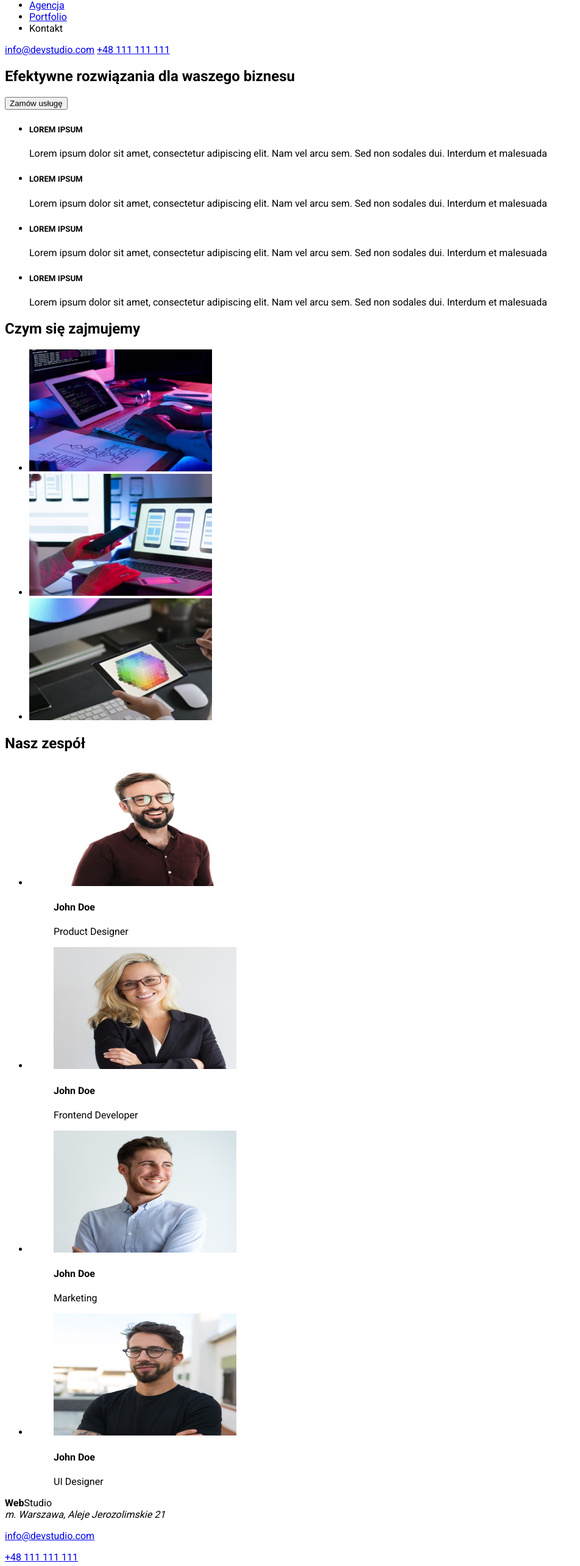
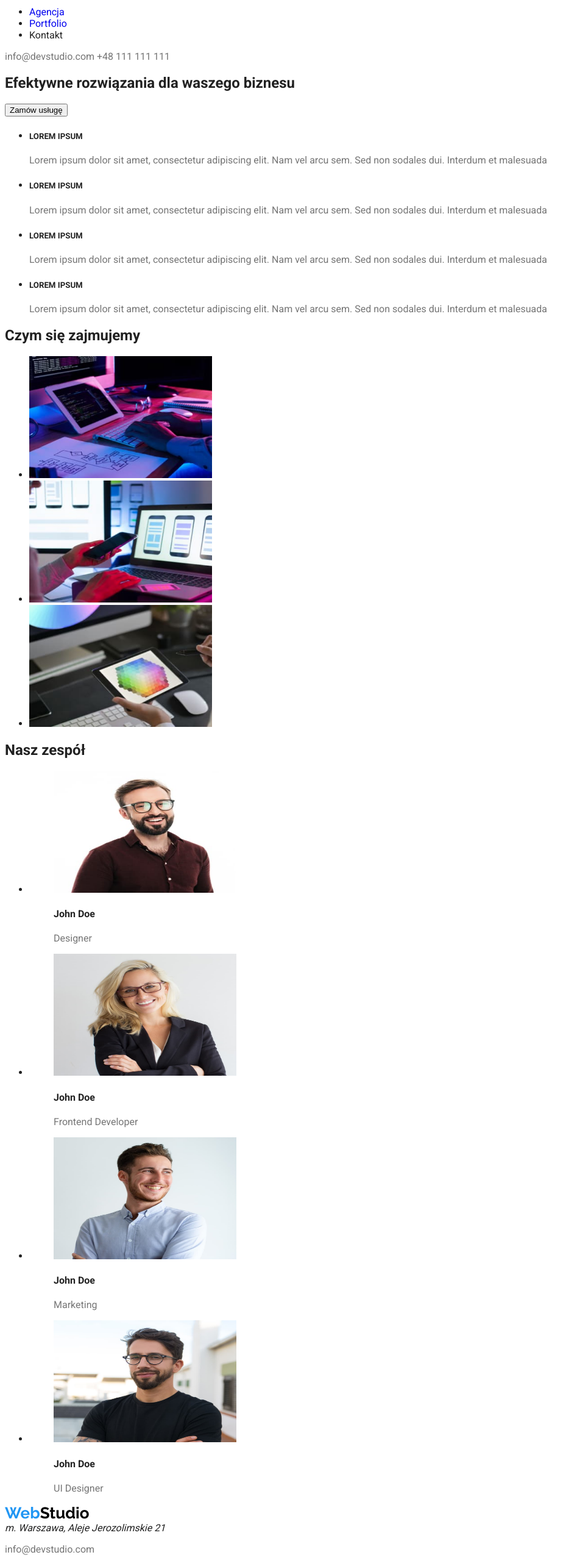
Before and after one commit to MattyEmAny/goit-markup-hw-02, a plain HTML site: page index.html in a window 1280 px wide. Shown: the part 44-2612 px from the top of the page at 61% size, without its empty margins (0-952 px from the left). Drawn offline with Linux system fonts and the light colour scheme.

Commit message:
Update second index html

```diff
--- a/css/styles.css
+++ b/css/styles.css
@@ -1,8 +1,43 @@
 body {
   font-family: "Roboto", sans-serif;
+  color: #212121;
+}
+
+:root {
+  --buttons-background-color: #2196f3;
+  --buttons-text-color: #fff;
+  --links-color: #2196f3;
+  --no-main-color: #757575;
 }
 
 .link:hover {
-  background-color: #2196f3;
-  color: #fff;
+  /* background-color: #2196f3; */
+  color: var(--links-color);
 }
+
+.button:hover {
+  background-color: var(--buttons-background-color);
+  color: var(--buttons-text-color);
+}
+
+.no-main-color {
+  color: var(--no-main-color);
+}
+
+.contacts {
+  text-decoration: none;
+  color: var(--no-main-color);
+}
+
+.navi {
+  text-decoration: none;
+}
+
+.studio {
+  font-family: "Raleway";
+  font-size: 26px;
+  color: #000000;
+}
+.studio-color {
+  color: var(--links-color);
+}
--- a/index.html
+++ b/index.html
@@ -15,48 +15,58 @@
   </head>
   <body>
     <header>
-      <a class="link"><b>Web</b>Studio</a>
+      <a class="link studio"><b class="studio-color">Web</b>Studio</a>
 
       <nav>
         <ul>
-          <li><a class="link" href="./index.html">Agencja</a></li>
-          <li><a class="link" href="./portfolio.html">Portfolio</a></li>
+          <li><a class="link navi" href="./index.html">Agencja</a></li>
+          <li><a class="link navi" href="./portfolio.html">Portfolio</a></li>
           <li>Kontakt</li>
         </ul>
       </nav>
 
-      <a class="link" href="mailto:info@devstudio.com">info@devstudio.com</a>
-      <a class="link" href="tel:+48111111111">+48 111 111 111</a>
+      <a class="link contacts" href="mailto:info@devstudio.com"
+        >info@devstudio.com</a
+      >
+      <a class="link contacts" href="tel:+48111111111">+48 111 111 111</a>
     </header>
 
     <main>
       <section>
         <h1>Efektywne rozwiązania dla waszego biznesu</h1>
 
-        <button class="link" type="button">Zamów usługę</button>
+        <button class="button" type="button">Zamów usługę</button>
       </section>
 
       <section>
         <ul>
           <li>
             <h5>LOREM IPSUM</h5>
+            <p class="no-main-color">
               Lorem ipsum dolor sit amet, consectetur adipiscing elit. Nam vel
               arcu sem. Sed non sodales dui. Interdum et malesuada
+            </p>
           </li>
           <li>
             <h5>LOREM IPSUM</h5>
+            <p class="no-main-color">
               Lorem ipsum dolor sit amet, consectetur adipiscing elit. Nam vel
               arcu sem. Sed non sodales dui. Interdum et malesuada
+            </p>
           </li>
           <li>
             <h5>LOREM IPSUM</h5>
+            <p class="no-main-color">
               Lorem ipsum dolor sit amet, consectetur adipiscing elit. Nam vel
               arcu sem. Sed non sodales dui. Interdum et malesuada
+            </p>
           </li>
           <li>
             <h5>LOREM IPSUM</h5>
+            <p class="no-main-color">
               Lorem ipsum dolor sit amet, consectetur adipiscing elit. Nam vel
               arcu sem. Sed non sodales dui. Interdum et malesuada
+            </p>
           </li>
         </ul>
       </section>
@@ -104,7 +114,7 @@
               />
               <figcaption>
                 <h4>John Doe</h4>
-                Product Designer
+                <p class="no-main-color">Designer</p>
               </figcaption>
             </figure>
           </li>
@@ -118,7 +128,7 @@
               />
               <figcaption>
                 <h4>John Doe</h4>
-                Frontend Developer
+                <p class="no-main-color">Frontend Developer</p>
               </figcaption>
             </figure>
           </li>
@@ -132,7 +142,7 @@
               />
               <figcaption>
                 <h4>John Doe</h4>
-                Marketing
+                <p class="no-main-color">Marketing</p>
               </figcaption>
             </figure>
           </li>
@@ -146,7 +156,7 @@
               />
               <figcaption>
                 <h4>John Doe</h4>
-                UI Designer
+                <p class="no-main-color">UI Designer</p>
               </figcaption>
             </figure>
           </li>
@@ -155,12 +165,16 @@
     </main>
 
     <footer>
-      <a class="link"><b>Web</b>Studio</a>
+      <a class="link studio"><b class="studio-color">Web</b>Studio</a>
       <address>m. Warszawa, Aleje Jerozolimskie 21</address>
       <p>
-        <a class="link" href="mailto:info@devstudio.com">info@devstudio.com</a>
+        <a class="link contacts" href="mailto:info@devstudio.com"
+          >info@devstudio.com</a
+        >
       </p>
-      <p><a class="link" href="tel:+48111111111">+48 111 111 111</a></p>
+      <p>
+        <a class="link contacts" href="tel:+48111111111">+48 111 111 111</a>
+      </p>
     </footer>
   </body>
 </html>
```
Also changed, not shown: portfolio.html (+28 -22 lines). Lines whose indentation alone changed are shown as unchanged.
